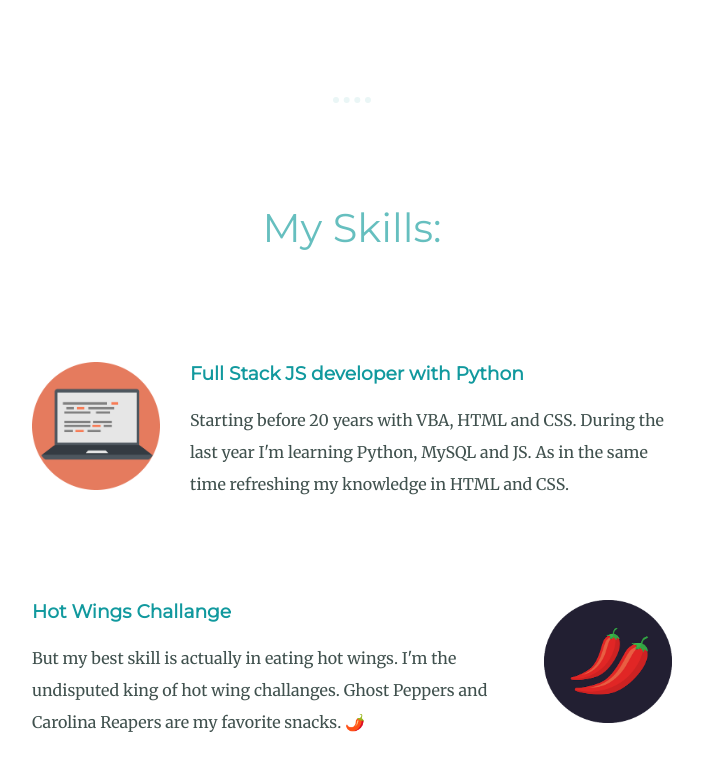
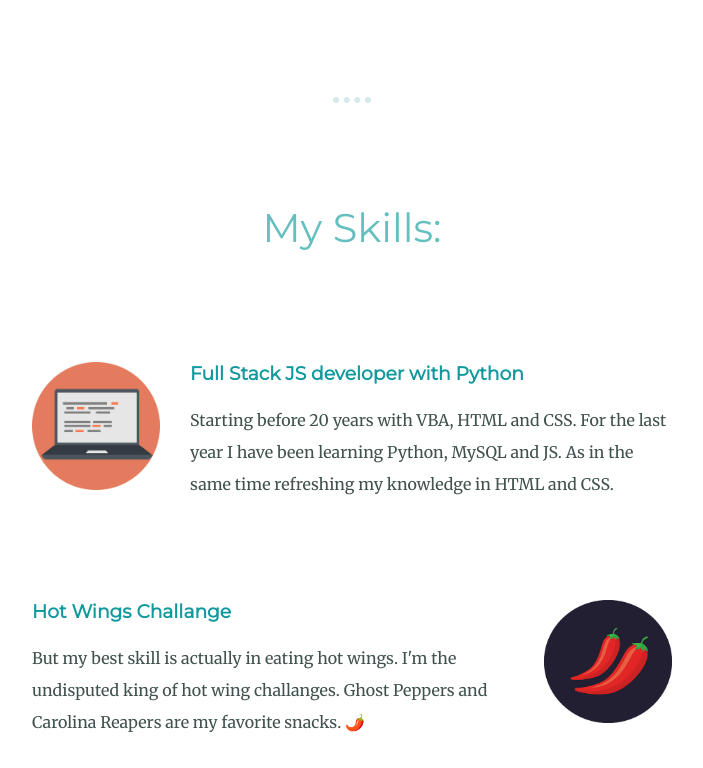
Before and after one commit to VelkovIv/CSS-My_Site, a plain HTML site: page index.html in a window 1280 px wide. Shown: the part 1232-2000 px from the top of the page, without its empty margins (288-991 px from the left). Drawn offline with Linux system fonts and the light colour scheme.

Commit message:
Small touch

```diff
--- a/css/styles.css
+++ b/css/styles.css
@@ -31,7 +31,7 @@ p{
 
 hr {
     border-style: dotted none none;
-    border-color: #EAF6F6;
+    border-color: #d4e9e9;
     border-width: 6px;
     height: 0px;
     width: 3%;
--- a/index.html
+++ b/index.html
@@ -27,7 +27,7 @@
           <div class="skill-row">
             <img class="skill-img" src="images/computer.png" alt="">
             <h3> Full Stack JS developer with Python</h3>
-            <p>Starting before 20 years with VBA, HTML and CSS. During the last year I'm learning Python, MySQL and JS. As in the same time refreshing my knowledge in HTML and CSS.</p>
+            <p>Starting before 20 years with VBA, HTML and CSS. For the last year I have been learning Python, MySQL and JS. As in the same time refreshing my knowledge in HTML and CSS.</p>
           </div>
           <div class="skill-row">
             <img class="chilli-img" src="images/chillies.png" alt="chillies-img">
```
